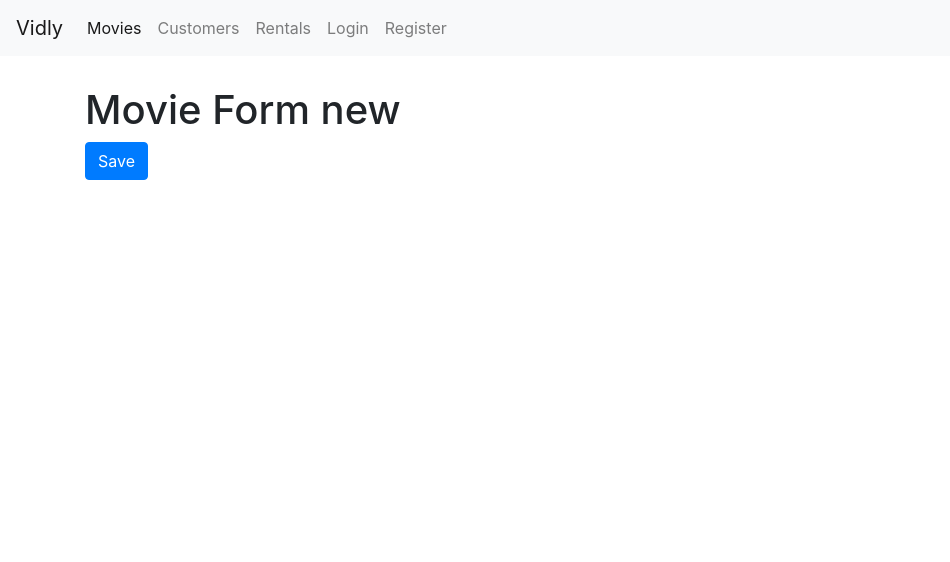
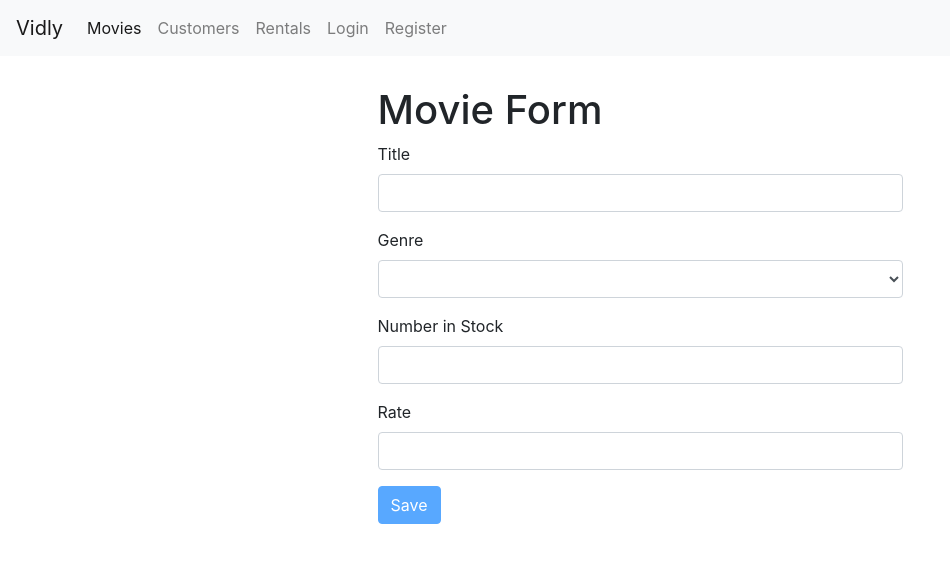
Before and after one commit to HernanCote/vidly, a React (Create React App) app: page /movies/new in a window 1280 px wide. Shown: the top 562 px of the page, without its empty margins (0-950 px from the left). Built offline with nearby package versions, Linux system fonts and the light colour scheme.

Commit message:
Add new movie

```diff
--- /dev/null
+++ b/src/components/common/dropdown.jsx
@@ -0,0 +1,20 @@
+import React from "react";
+
+const Dropdown = ({ options, name, label, error, ...rest }) => {
+  return (
+    <div className="form-group">
+      <label htmlFor={name}>{label}</label>
+      <select name={name} id={name} className="form-control" {...rest}>
+        <option value="" />
+        {options.map(option => (
+          <option key={option._id} value={option._id}>
+            {option.name}
+          </option>
+        ))}
+      </select>
+      {error && <div className="alert alert-danger">{error}</div>}
+    </div>
+  );
+};
+
+export default Dropdown;
--- a/src/components/common/form.jsx
+++ b/src/components/common/form.jsx
@@ -1,6 +1,7 @@
 import React, { Component } from "react";
 import Joi from "joi-browser";
 import Input from "./input";
+import Dropdown from "./dropdown";
 
 class Form extends Component {
   state = {
@@ -35,7 +36,7 @@
     this.setState({ errors: errors || {} });
     if (errors) return;
 
-    this.doSubmit();
+    this.doSubmit(e);
   };
 
   handleChange = ({ currentTarget: input }) => {
@@ -72,6 +73,20 @@
       />
     );
   }
+
+  renderDropdown(options, name, label) {
+    const { data, errors } = this.state;
+    return (
+      <Dropdown
+        onChange={this.handleChange}
+        value={data[name]}
+        options={options}
+        name={name}
+        label={label}
+        error={errors[name]}
+      />
+    );
+  }
 }
 
 export default Form;
--- a/src/components/movieForm.jsx
+++ b/src/components/movieForm.jsx
@@ -1,19 +1,85 @@
-import React, { Component } from "react";
+import React from "react";
+import Form from "./common/form";
+import Joi from "joi-browser";
+import { getGenres } from "./../services/fakeGenreService";
+import { getMovie, saveMovie } from "./../services/fakeMovieService";
 
-class MovieForm extends Component {
-  handleSave = () => {
+class MovieForm extends Form {
+  constructor(props) {
+    super(props);
+    this.state = {
+      data: {
+        title: "",
+        genreId: "",
+        numberInStock: "",
+        dailyRentalRate: ""
+      },
+      errors: {},
+      genres: []
+    };
+  }
+
+  componentDidMount() {
+    const genres = getGenres();
+    this.setState({ genres });
+
+    const movieId = this.props.match.params.id;
+    if (movieId === "new") return;
+
+    const movie = getMovie(movieId);
+    if (!movie) return this.props.history.replace("/not-found");
+
+    this.setState({ data: this.mapToViewModel(movie) });
+  }
+
+  mapToViewModel(movie) {
+    return {
+      _id: movie._id,
+      title: movie.title,
+      genreId: movie.genre._id,
+      numberInStock: movie.numberInStock,
+      dailyRentalRate: movie.dailyRentalRate
+    };
+  }
+
+  schema = {
+    _id: Joi.string(),
+    title: Joi.string()
+      .required()
+      .label("Title"),
+    genreId: Joi.string()
+      .required()
+      .label("Genre"),
+    numberInStock: Joi.number()
+      .integer()
+      .min(0)
+      .max(100)
+      .required()
+      .label("Number in Stock"),
+    dailyRentalRate: Joi.number()
+      .min(0)
+      .max(10)
+      .required()
+      .label("Rate")
+  };
+
+  doSubmit = () => {
+    saveMovie(this.state.data);
     const { history } = this.props;
     history.push("/movies");
   };
 
   render() {
-    const { match } = this.props;
     return (
-      <div>
-        <h1>Movie Form {match.params.id}</h1>
-        <button className="btn btn-primary" onClick={this.handleSave}>
-          Save
-        </button>
+      <div className="col-md-6 col-sm-6 mx-auto">
+        <h1>Movie Form</h1>
+        <form onSubmit={this.handleSubmit}>
+          {this.renderInput("title", "Title")}
+          {this.renderDropdown(this.state.genres, "genreId", "Genre")}
+          {this.renderInput("numberInStock", "Number in Stock")}
+          {this.renderInput("dailyRentalRate", "Rate")}
+          {this.renderButton("Save")}
+        </form>
       </div>
     );
   }
--- a/src/components/movies.jsx
+++ b/src/components/movies.jsx
@@ -6,6 +6,7 @@
 import ListGroup from "./common/listGroup";
 import { getGenres } from "../services/fakeGenreService";
 import MoviesTable from "./moviesTable";
+import { Link } from "react-router-dom";
 
 class Movies extends Component {
   state = {
@@ -84,7 +85,10 @@
           />
         </div>
         <div className="col">
-          <p>Showing {totalCount} movies in the database</p>
+          <Link to="/movies/new">
+            <button className="btn btn-primary">New Movie</button>
+          </Link>
+          <p className="mt-3">Showing {totalCount} movies in the database</p>
           <MoviesTable
             movies={movies}
             sortColumn={sortColumn}
--- a/src/services/fakeMovieService.js
+++ b/src/services/fakeMovieService.js
@@ -78,13 +78,13 @@
 
 export function saveMovie(movie) {
   let movieInDb = movies.find(m => m._id === movie._id) || {};
-  movieInDb.name = movie.name;
+  movieInDb.title = movie.title;
   movieInDb.genre = genresAPI.genres.find(g => g._id === movie.genreId);
   movieInDb.numberInStock = movie.numberInStock;
   movieInDb.dailyRentalRate = movie.dailyRentalRate;
 
   if (!movieInDb._id) {
-    movieInDb._id = Date.now();
+    movieInDb._id = Date.now().toString();
     movies.push(movieInDb);
   }
 
```
